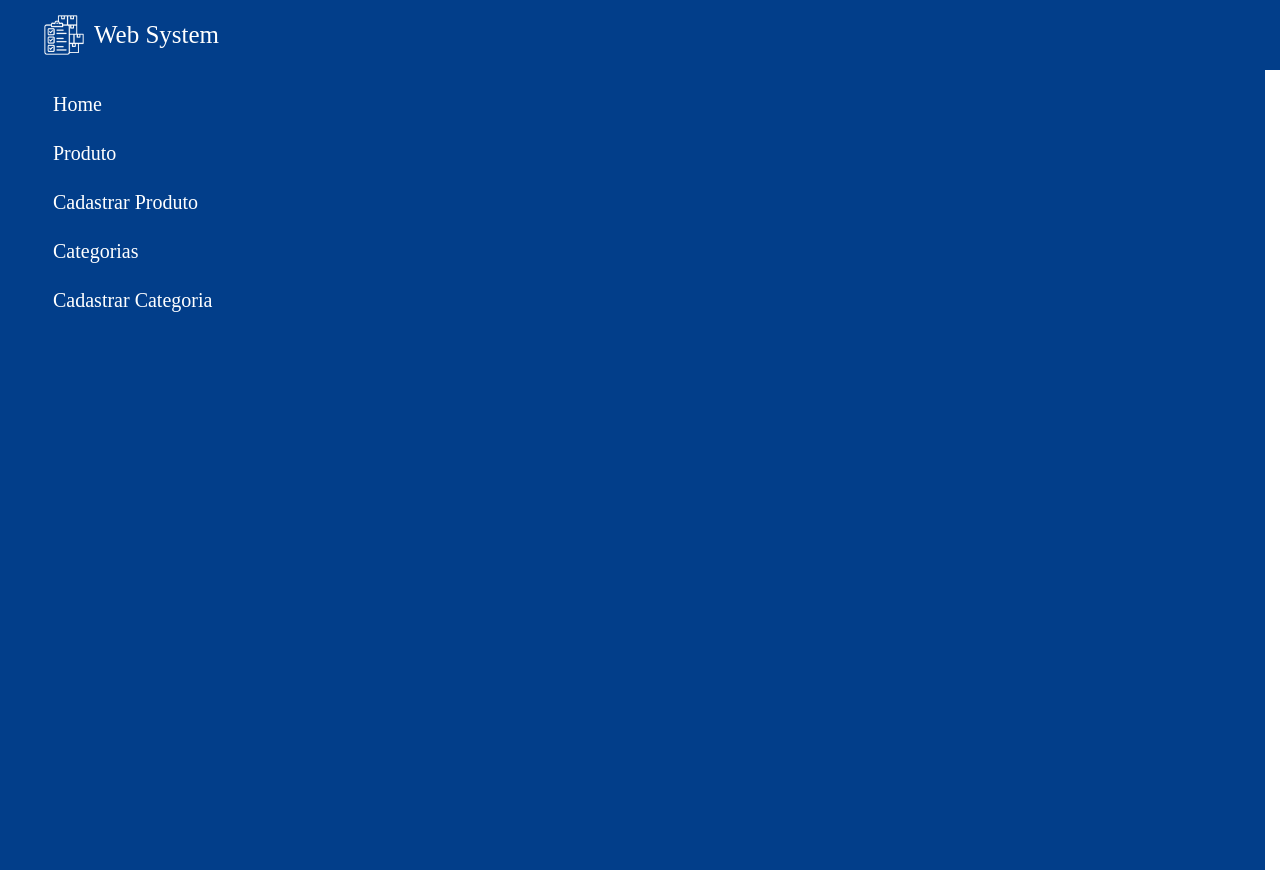
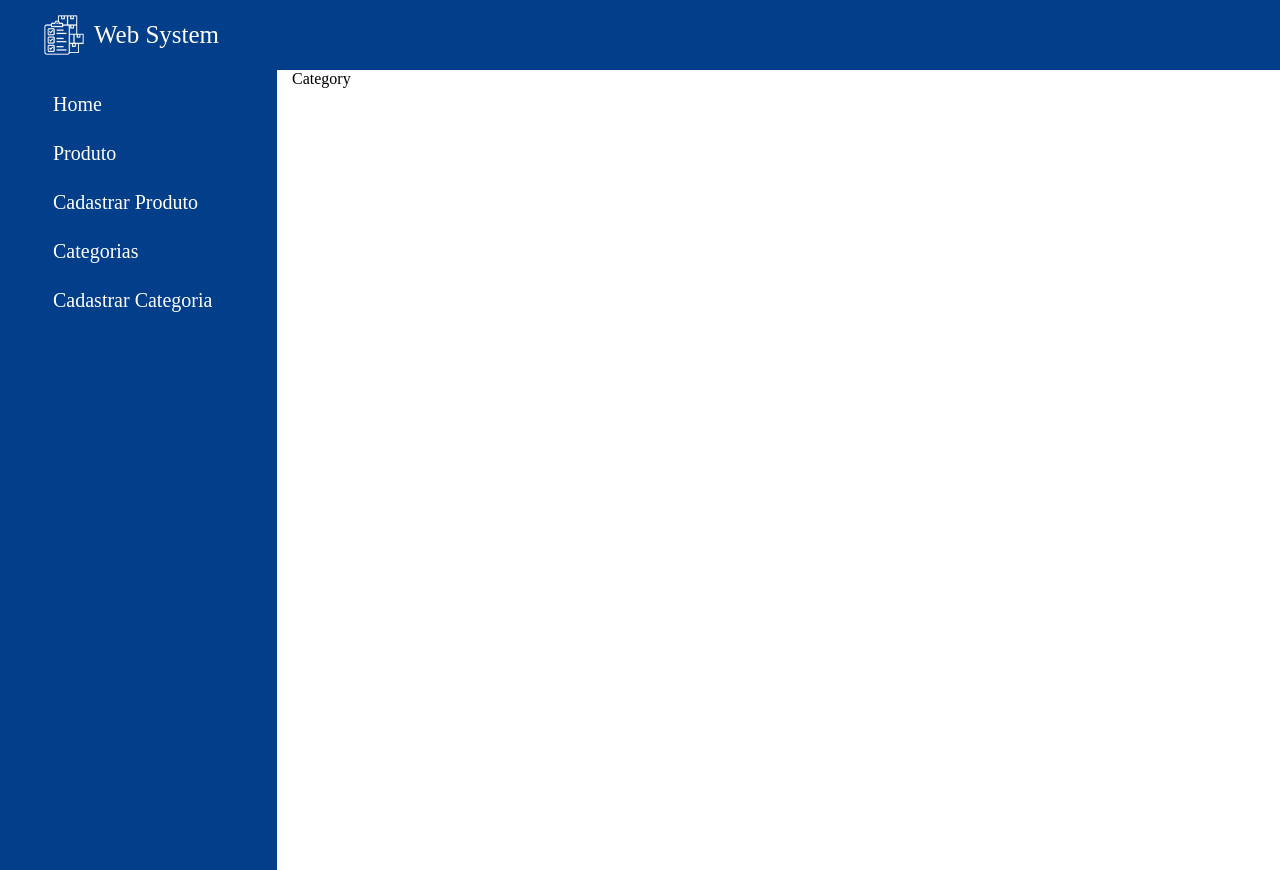
Before and after one commit to alveswellingtonn/estoque_web, a React (Create React App) app: page /category in a window 1280 px wide. Built offline with nearby package versions, Linux system fonts and the light colour scheme; some icons are missing.

Commit message:
Criando novas rotas e as paginas ( CATEGORIA, NOVA CATEGORIA )

```diff
--- a/src/App.js
+++ b/src/App.js
@@ -6,6 +6,8 @@ import Sidebar from './components/sideBar/Sidebar';
 import Home from './page/home/Home';
 import Product from './page/product/Product';
 import NewProduct from './page/newProduct/NewProduct';
+import Category from './page/category/Category';
+import NewCategory from './page/newCategory/NewCategory';
 
 function App() {
   return (
@@ -23,6 +25,9 @@ function App() {
           <Route path='/product' element={<Product/>} />
           <Route path='/new-product' element={<NewProduct/>} />
 
+          <Route path='/category' element={<Category/>} />
+          <Route path='/new-category' element={<NewCategory/>} />
+
         </Routes>
 
       </div>
--- /dev/null
+++ b/src/page/category/Category.css
@@ -0,0 +1,4 @@
+.container {
+    background-color: #fff;
+    flex: 4;
+}
--- /dev/null
+++ b/src/page/category/Category.jsx
@@ -0,0 +1,10 @@
+import React from 'react';
+import './Category.css';
+
+function Category() {
+  return (
+    <div className='container'>Category</div>
+  )
+}
+
+export default Category
--- /dev/null
+++ b/src/page/newCategory/NewCategory.css
@@ -0,0 +1,4 @@
+.container {
+    background-color: #fff;
+    flex: 4;
+}
--- /dev/null
+++ b/src/page/newCategory/NewCategory.jsx
@@ -0,0 +1,10 @@
+import React from 'react';
+import './NewCategory.css';
+
+function NewCategory() {
+  return (
+    <div className='container'>NewCategory</div>
+  )
+}
+
+export default NewCategory
```
